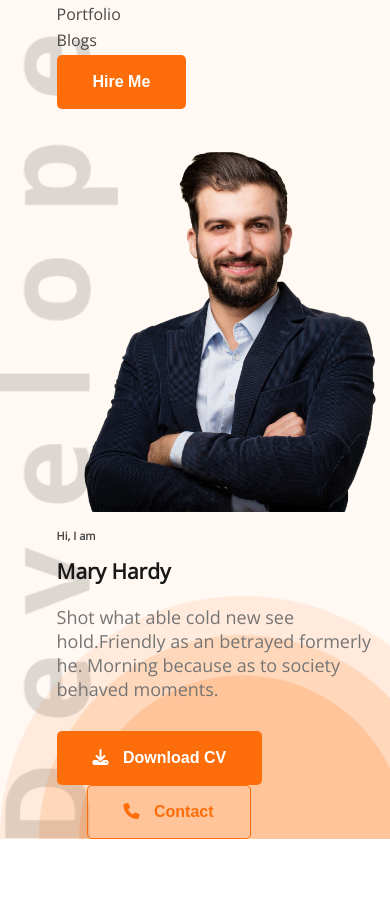
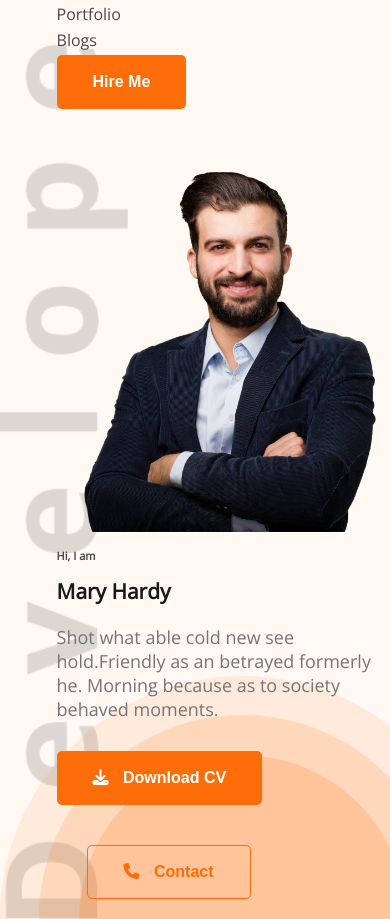
Before and after one commit to Mamun-Ashraf/developer-portfolio, a plain HTML site: page index.html in a window 390 px wide. Shown: the part 59-978 px from the top of the page. Before the commit the page ends 898 px from the top, so only its background shows below. Drawn offline with nearby package versions, Linux system fonts and the light colour scheme.

Commit message:
fixed margin and padding in header section

```diff
--- a/Styles/portfolio.css
+++ b/Styles/portfolio.css
@@ -324,6 +324,15 @@ Responsive styles for small device
         font-size: 16px;
     }
 
+    .btn-primary,
+    .btn-outline {
+        margin-bottom: 20px;
+    }
+
+    .btn-outline {
+        margin-top: 20px;
+    }
+
     .banner {
         flex-direction: column-reverse;
         align-items: start;
@@ -338,6 +347,11 @@ Responsive styles for medium device
     .btn-outline {
         margin-top: 20px;
     }
+
+    .btn-primary,
+    .btn-outline {
+        margin-bottom: 20px;
+    }
 }
 
 .hide {
```
